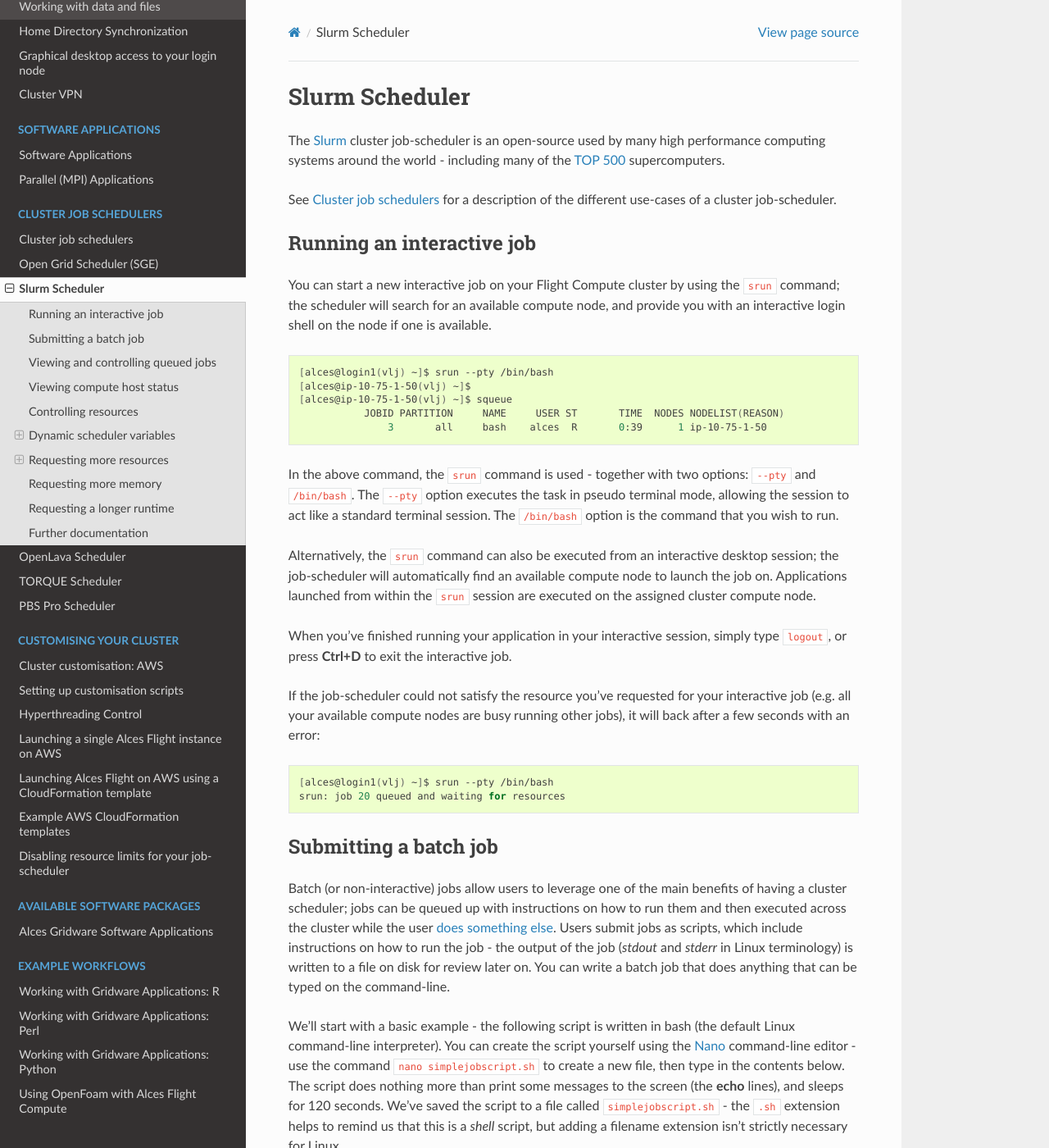
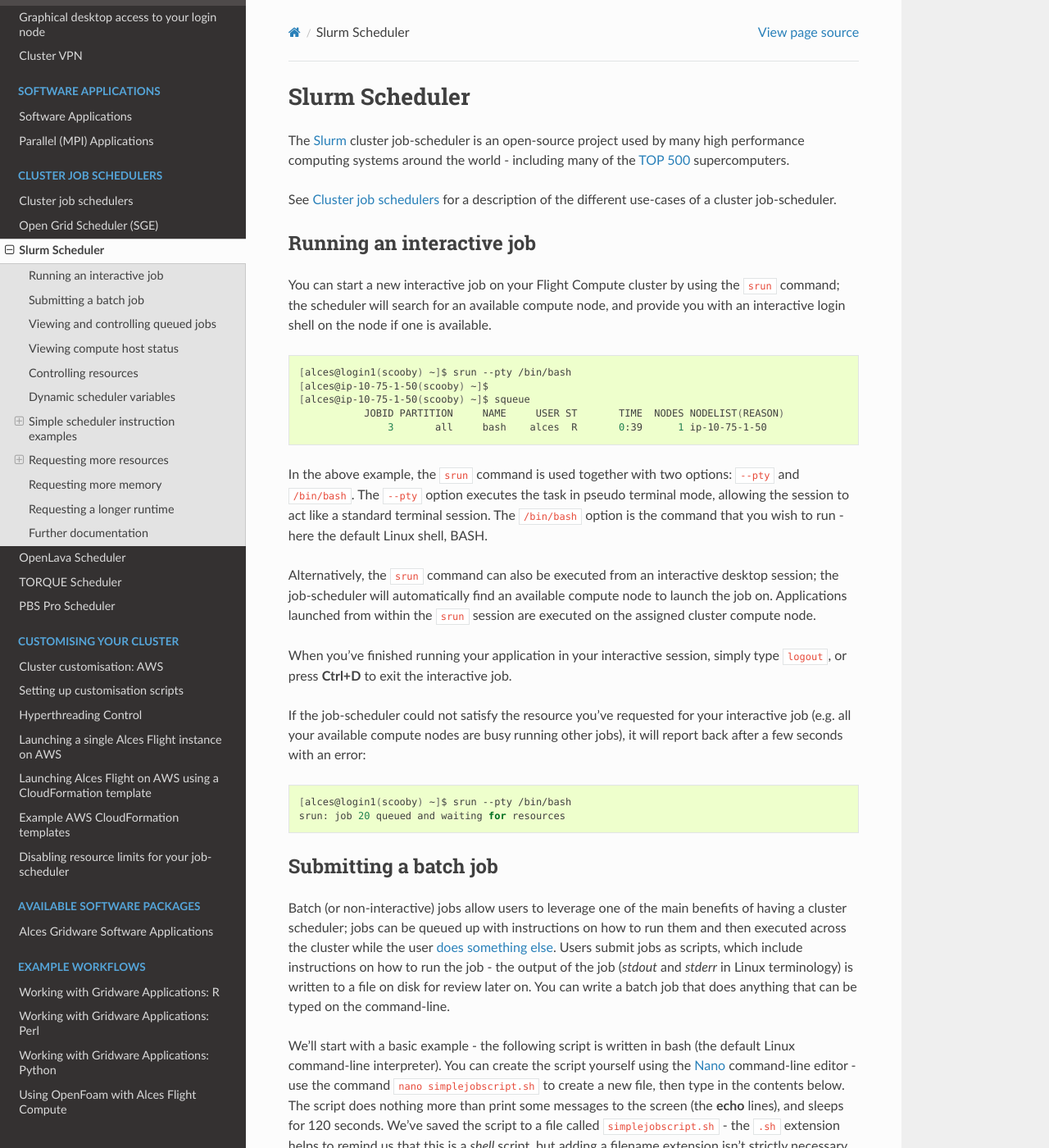
Before and after one commit to alces-software/flight-appliance-docs, a Sphinx documentation site: the page built from docs/source/slurm/slurm.rst, in a window 1280 px wide and 1400 px high. Shown: the whole window at 82% size. Built offline with Sphinx 7.4.7 and the Read the Docs theme 2.0.0, drawn with Linux system fonts in a browser that asks for light colours; some of the changed text lies outside the part shown.

Commit message:
minor fixes

```diff
--- a/docs/source/slurm/slurm.rst
+++ b/docs/source/slurm/slurm.rst
@@ -3,7 +3,7 @@
 Slurm Scheduler
 ===============
 
-The `Slurm <http://slurm.schedmd.com/>`_ cluster job-scheduler is an open-source used by many high performance computing systems around the world - including many of the `TOP 500 <https://www.top500.org/lists/>`_ supercomputers.
+The `Slurm <http://slurm.schedmd.com/>`_ cluster job-scheduler is an open-source project used by many high performance computing systems around the world - including many of the `TOP 500 <https://www.top500.org/lists/>`_ supercomputers.
 
 See :ref:`jobschedulers` for a description of the different use-cases of a cluster job-scheduler.
 
@@ -14,23 +14,23 @@
 
 .. code:: bash
 
-  [alces@login1(vlj) ~]$ srun --pty /bin/bash
-  [alces@ip-10-75-1-50(vlj) ~]$
-  [alces@ip-10-75-1-50(vlj) ~]$ squeue
+  [alces@login1(scooby) ~]$ srun --pty /bin/bash
+  [alces@ip-10-75-1-50(scooby) ~]$
+  [alces@ip-10-75-1-50(scooby) ~]$ squeue
              JOBID PARTITION     NAME     USER ST       TIME  NODES NODELIST(REASON)
                  3       all     bash    alces  R       0:39      1 ip-10-75-1-50
 
-In the above command, the ``srun`` command is used - together with two options: ``--pty`` and ``/bin/bash``. The ``--pty`` option executes the task in pseudo terminal mode, allowing the session to act like a standard terminal session. The ``/bin/bash`` option is the command that you wish to run.
+In the above example, the ``srun`` command is used together with two options: ``--pty`` and ``/bin/bash``. The ``--pty`` option executes the task in pseudo terminal mode, allowing the session to act like a standard terminal session. The ``/bin/bash`` option is the command that you wish to run - here the default Linux shell, BASH.
 
 Alternatively, the ``srun`` command can also be executed from an interactive desktop session; the job-scheduler will automatically find an available compute node to launch the job on. Applications launched from within the ``srun`` session are executed on the assigned cluster compute node.
 
 When you've finished running your application in your interactive session, simply type ``logout``, or press **Ctrl+D** to exit the interactive job.
 
-If the job-scheduler could not satisfy the resource you've requested for your interactive job (e.g. all your available compute nodes are busy running other jobs), it will back after a few seconds with an error:
+If the job-scheduler could not satisfy the resource you've requested for your interactive job (e.g. all your available compute nodes are busy running other jobs), it will report back after a few seconds with an error:
 
 .. code:: bash
 
-  [alces@login1(vlj) ~]$ srun --pty /bin/bash
+  [alces@login1(scooby) ~]$ srun --pty /bin/bash
   srun: job 20 queued and waiting for resources
 
 Submitting a batch job
@@ -60,11 +60,13 @@
 
 .. code:: bash
 
-  [alces@login1(vlj) ~]$ sbatch simplejobscript.sh
+  [alces@login1(scooby) ~]$ sbatch simplejobscript.sh
   Submitted batch job 21
-  [alces@login1(vlj) ~]$ ls
+
+  [alces@login1(scooby) ~]$ ls
   clusterware-setup-sshkey.log  simplejobscript.sh  slurm-21.out
-  [alces@login1(vlj) ~]$ cat slurm-21.out
+
+  [alces@login1(scooby) ~]$ cat slurm-21.out
   Starting running on host ip-10-75-1-50
   Finished running - goodbye from ip-10-75-1-50
 
@@ -75,7 +77,7 @@
 
 .. code:: bash
 
-  [alces@login1(vlj) ~]$ squeue
+  [alces@login1(scooby) ~]$ squeue
            JOBID PARTITION     NAME     USER ST       TIME  NODES NODELIST(REASON)
               41       all simplejo    alces  R       0:03      1 ip-10-75-1-50
               42       all simplejo    alces  R       0:00      1 ip-10-75-1-50
@@ -84,7 +86,7 @@
 
 .. code:: bash
 
-  [alces@login1(vlj) ~]$ more slurm-42.out
+  [alces@login1(scooby) ~]$ more slurm-42.out
   Starting running on host ip-10-75-1-50
   Finished running - goodbye from ip-10-75-1-50
 
@@ -92,13 +94,13 @@
 
 .. code:: bash
 
-  [alces@login1(vlj) ~]$ sbatch simplejobscript.sh
+  [alces@login1(scooby) ~]$ sbatch simplejobscript.sh
   Submitted batch job 46
-  [alces@login1(vlj) ~]$ sbatch simplejobscript.sh
+  [alces@login1(scooby) ~]$ sbatch simplejobscript.sh
   Submitted batch job 47
-  [alces@login1(vlj) ~]$ sbatch simplejobscript.sh
+  [alces@login1(scooby) ~]$ sbatch simplejobscript.sh
   Submitted batch job 48
-  [alces@login1(vlj) ~]$ squeue
+  [alces@login1(scooby) ~]$ squeue
                JOBID PARTITION     NAME     USER ST       TIME  NODES NODELIST(REASON)
                   43       all simplejo    alces  R       0:04      1 ip-10-75-1-50
                   44       all simplejo    alces  R       0:04      1 ip-10-75-1-50
@@ -106,8 +108,9 @@
                   46       all simplejo    alces  R       0:04      1 ip-10-75-1-152
                   47       all simplejo    alces  R       0:04      1 ip-10-75-1-163
                   48       all simplejo    alces  R       0:04      1 ip-10-75-1-163
-  [alces@login1(vlj) ~]$ scancel 47
-  [alces@login1(vlj) ~]$ squeue
+
+  [alces@login1(scooby) ~]$ scancel 47
+  [alces@login1(scooby) ~]$ squeue
                JOBID PARTITION     NAME     USER ST       TIME  NODES NODELIST(REASON)
                   43       all simplejo    alces  R       0:11      1 ip-10-75-1-50
                   44       all simplejo    alces  R       0:11      1 ip-10-75-1-50
@@ -122,7 +125,7 @@
 
 .. code:: bash
 
-  [alces@login1(vlj) ~]$ sinfo -Nl
+  [alces@login1(scooby) ~]$ sinfo -Nl
   Fri Aug 26 14:46:34 2016
   NODELIST        NODES PARTITION       STATE CPUS    S:C:T MEMORY TMP_DISK WEIGHT AVAIL_FE REASON
   ip-10-75-1-50       1      all*        idle    2    2:1:1   3602    20462      1   (null) none
@@ -156,9 +159,10 @@
 
 .. code:: bash
 
-  [alces@login1(vlj) ~]$ sbatch --job-name=mytestjob simplejobscript.sh
+  [alces@login1(scooby) ~]$ sbatch --job-name=mytestjob simplejobscript.sh
   Submitted batch job 51
-  [alces@login1(vlj) ~]$ squeue
+
+  [alces@login1(scooby) ~]$ squeue
                JOBID PARTITION     NAME     USER ST       TIME  NODES NODELIST(REASON)
                   51       all mytestjo    alces  R       0:02      1 ip-10-75-1-50
 
@@ -193,10 +197,10 @@
  - ``%A / $SLURM_ARRAY_JOB_ID``    Job allocation number for an array job. The ``%A`` substitution should only be used in your job scheduler directives
  - ``%j / $SLURM_JOBID``           Job allocation number. The ``%j`` substitution should only be used in your job scheduler directives
 
- Simple scheduler instruction examples
- -------------------------------------
+Simple scheduler instruction examples
+-------------------------------------
 
- Here are some commonly used scheduler instructions, along with some example of their usage:
+Here are some commonly used scheduler instructions, along with some example of their usage:
 
 Setting output file location
 ~~~~~~~~~~~~~~~~~~~~~~~~~~~~
@@ -232,16 +236,18 @@
 Waiting for a previous job before running
 ~~~~~~~~~~~~~~~~~~~~~~~~~~~~~~~~~~~~~~~~~
 
-You can instruct the scheduler to wait for an existing job to finish before starting to run the job you are submitting with the ``-d [state:job_id] | --depend=[state:job_id]`` option, for example to wait until the job ID 75 had finished before starting the job, you could use the following example option:
+You can instruct the scheduler to wait for an existing job to finish before starting to run the job you are submitting with the ``-d [state:job_id] | --depend=[state:job_id]`` option. For example, to wait until the job with ID 75 has finished before starting the job, you could use the following syntax:
 
 .. code:: bash
 
-  [alces@login1(vlj) ~]$ squeue
+  [alces@login1(scooby) ~]$ squeue
                JOBID PARTITION     NAME     USER ST       TIME  NODES NODELIST(REASON)
                   75       all    myjob    alces  R       0:01      1 ip-10-75-1-50
-  [alces@login1(vlj) ~]$ sbatch --dependency=afterok:75 mytestjob.sh
+
+  [alces@login1(scooby) ~]$ sbatch --dependency=afterok:75 mytestjob.sh
   Submitted batch job 76
-  [alces@login1(vlj) ~]$ squeue
+
+  [alces@login1(scooby) ~]$ squeue
                JOBID PARTITION     NAME     USER ST       TIME  NODES NODELIST(REASON)
                   76       all    myjob    alces PD       0:00      1 (Dependency)
                   75       all    myjob    alces  R       0:15      1 ip-10-75-1-50
@@ -264,9 +270,9 @@
 
 .. code:: bash
 
-  [alces@login1(vlj) ~]$ sbatch arrayjob.sh
+  [alces@login1(scooby) ~]$ sbatch arrayjob.sh
   Submitted batch job 77
-  [alces@login1(vlj) ~]$ squeue
+  [alces@login1(scooby) ~]$ squeue
              JOBID PARTITION     NAME     USER ST       TIME  NODES NODELIST(REASON)
       77_[85-1000]       all    array    alces PD       0:00      1 (Resources)
              77_71       all    array    alces  R       0:00      1 ip-10-75-1-163
@@ -344,12 +350,12 @@
 
 .. code:: bash
 
-  [alces@login1(vlj) ~]$ sbatch imb.sh
+  [alces@login1(scooby) ~]$ sbatch imb.sh
   Submitted batch job 1162
-  [alces@login1(vlj) ~]$ squeue
+  [alces@login1(scooby) ~]$ squeue
                JOBID PARTITION     NAME     USER ST       TIME  NODES NODELIST(REASON)
                              1162       all      imb    alces  R       0:01      8 ip-10-75-1-[42,45,62,67,105,178,233,250]
-  [alces@login1(vlj) ~]$ cat imb.out.1162
+  [alces@login1(scooby) ~]$ cat imb.out.1162
   #------------------------------------------------------------
   #    Intel (R) MPI Benchmarks 4.0, MPI-1 part
   #------------------------------------------------------------
@@ -420,7 +426,7 @@
 
 .. code:: bash
 
-  [alces@login1(vlj) ~]$ squeue --long
+  [alces@login1(scooby) ~]$ squeue --long
   Tue Aug 30 10:55:55 2016
                JOBID PARTITION     NAME     USER    STATE       TIME TIME_LIMI  NODES NODELIST(REASON)
                 1163       all    sleep    alces  RUNNING       0:07   2:00:00      1 ip-10-75-1-42
```
Also changed, not shown: other parts of docs/source/slurm/slurm.rst (+4 -4 lines).
